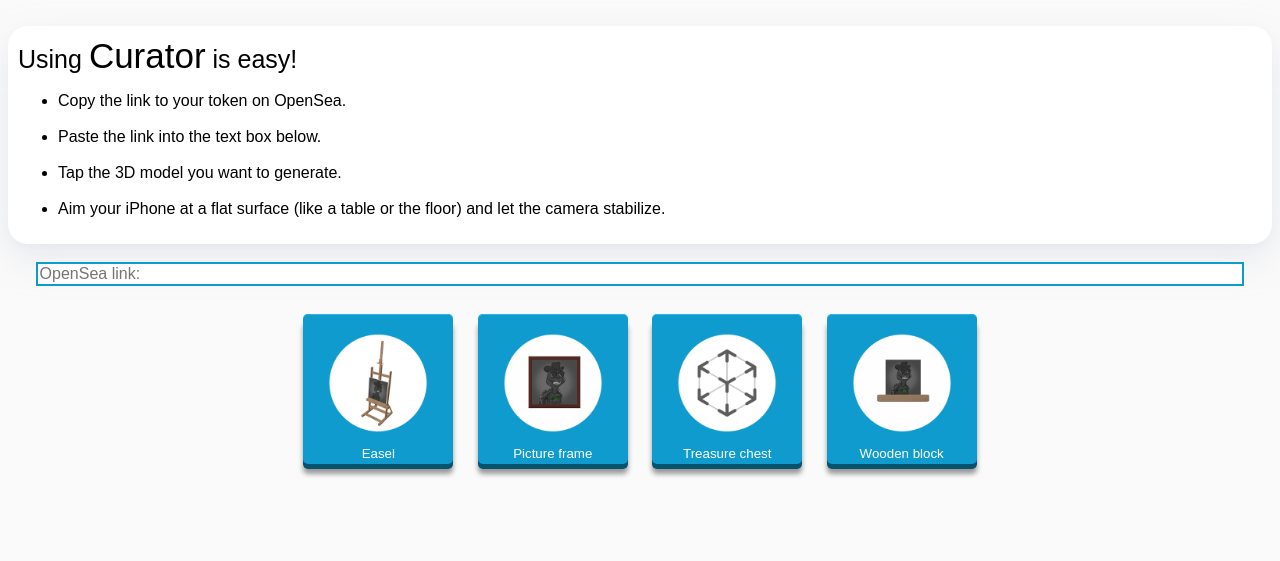
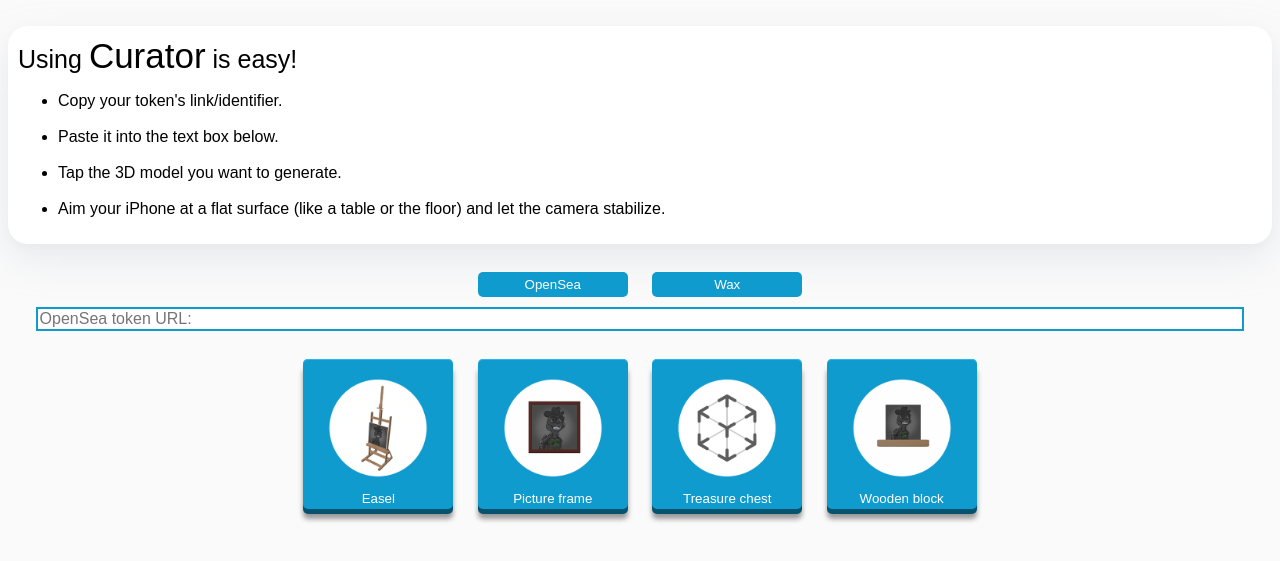
Before and after one commit to Un1xG0d/Curator, a PHP site: page / in a window 1280 px wide. Shown: the top 561 px of the page. Run offline with PHP 8.4, Linux system fonts and the light colour scheme.

Commit message:
add functionality for Wax.io assets

```diff
--- a/index.php
+++ b/index.php
@@ -12,15 +12,21 @@
     <div class="card shadow">
       <span style="font-size: 25px;">Using </span><span style="font-size: 35px;">Curator</span><span style="font-size: 25px;"> is easy!</span>
       <ul>
-        <li>Copy the link to your token on OpenSea.</li><br>
-        <li>Paste the link into the text box below.</li><br>
+        <li>Copy your token's link/identifier.</li><br>
+        <li>Paste it into the text box below.</li><br>
         <li>Tap the 3D model you want to generate.</li><br>
         <li>Aim your iPhone at a flat surface (like a table or the floor) and let the camera stabilize.</li>
       </ul>
     </div>
     <br>
+    <div class="blockchain_buttons">
+      <button class="blockchain_button" onclick="set_blockchain('opensea')">OpenSea</button>
+      <button class="blockchain_button" onclick="set_blockchain('wax')">Wax</button>
+    </div>
+    <br>
     <form method="post" action="">
-      <input type="text" name="opensea_url" id="opensea_url" placeholder="OpenSea link:">
+      <input type="text" name="opensea_url" id="opensea_url" placeholder="OpenSea token URL:">
+      <input type="text" name="wax_id" id="wax_id" placeholder="Wax asset ID:" style="display:none">
       <br>
       <br>
       <button type="submit" name="model" id="model" value="easel">
@@ -41,6 +47,17 @@
       </button>
     </form>
   </center>
+  <script>
+    function set_blockchain(chain) {
+      if (chain == "opensea") {
+        document.getElementById("opensea_url").style.display = "";
+        document.getElementById("wax_id").style.display = "none";
+      } else if (chain == "wax") {
+        document.getElementById("opensea_url").style.display = "none";
+        document.getElementById("wax_id").style.display = "";
+      }
+    }
+  </script>
   <?php
   if (!empty($_POST['model']) && !empty($_POST['opensea_url'])){
     $model=$_POST['model'];
@@ -56,6 +73,18 @@
     shell_exec("cd /var/www/html/ && bash curator.sh $model $image_uri");
     echo "<script type='text/javascript'>window.location = 'models/$model/exports/".base64_encode($image_uri).".usdz'</script>";
   }
+
+  if (!empty($_POST['model']) && !empty($_POST['wax_id'])){
+    $model=$_POST['model'];
+    $wax_id=str_replace("#", "", $_POST['wax_id']);
+    $wax_api_url="https://wax.api.atomicassets.io/atomicassets/v1/assets/$wax_id";
+    $user_agent=$_SERVER['HTTP_USER_AGENT']??null;
+    ini_set('user_agent', $user_agent);
+    $metadata=json_decode(file_get_contents($wax_api_url), true);
+    $image_uri="https://ipfs.io/ipfs/".$metadata["data"]["data"]["img"];
+    shell_exec("cd /var/www/html/ && bash curator.sh $model $image_uri");
+    echo "<script type='text/javascript'>window.location = 'models/$model/exports/".base64_encode($image_uri).".usdz'</script>";
+  }
   ?>
 </body>
 </html>
--- a/styles.css
+++ b/styles.css
@@ -17,6 +17,7 @@ button {
   display: inline-block;
   color: #ffffff;
   text-decoration: none;
+  font-weight: 300;
   text-align: center;
   padding-top: 6px;
   margin: 10px;
@@ -30,6 +31,27 @@ button {
 button:hover {
   top: 3px;
   box-shadow: inset 0px 1px 0px #2ab7ec, 0px 2px 0px 0px #07526e, 0px 5px 3px #999;
+}
+
+.blockchain_buttons {
+  display: inline;
+}
+
+.blockchain_button {
+  height: 25px;
+  padding: 0.3em 1.2em;
+  text-decoration: none;
+  font-weight: 300;
+  color: #ffffff;
+  background: #109bce;
+  border: none;
+  text-align: center;
+  box-shadow: none;
+}
+
+.blockchain_button:hover {
+  top: 0;
+  box-shadow: none;
 }
 
 .card {
```
Also changed, not shown: README.md.
